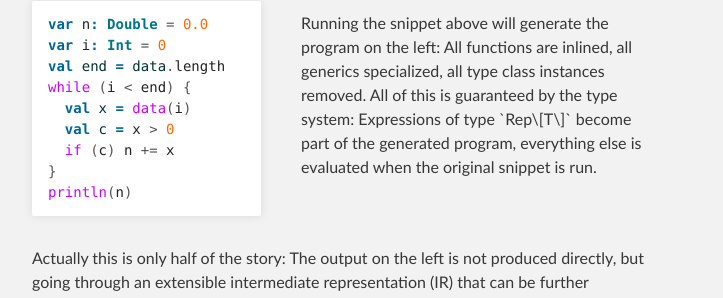
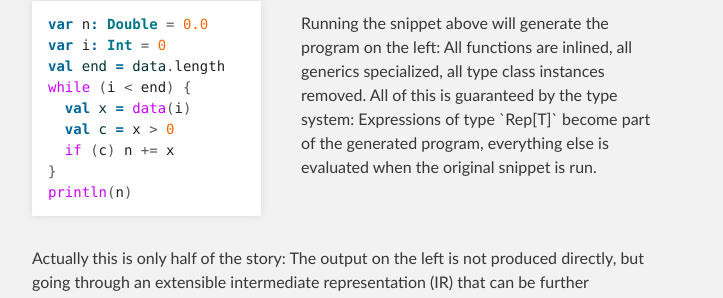
Before and after one commit to scala-lms/scala-lms.github.com, a Jekyll site: the page built from index.md, in a window 1280 px wide and 900 px high, scrolled down 739 px. Shown: the part 247-545 px from the top of the window, without its empty margins (288-1011 px from the left). Built offline with Jekyll 4.4.1, drawn with Linux system fonts in a browser that asks for light colours.

Commit message:
Fix `Rep\[T\]` on homepage
The homepage (http://scala-lms.github.io/) displays `Rep\[T\]`, which does not seem intended.
I did not test the rendering output (other than in Github's preview).

```diff
--- a/index.md
+++ b/index.md
@@ -63,7 +63,7 @@ println(n)
 
 Running the snippet above will generate the program on the left: All functions are inlined,
 all generics specialized, all type class instances removed.
-All of this is guaranteed by the type system: Expressions of type `Rep\[T\]` become
+All of this is guaranteed by the type system: Expressions of type `Rep[T]` become
 part of the generated program, everything else is evaluated when the original
 snippet is run.
 
```
